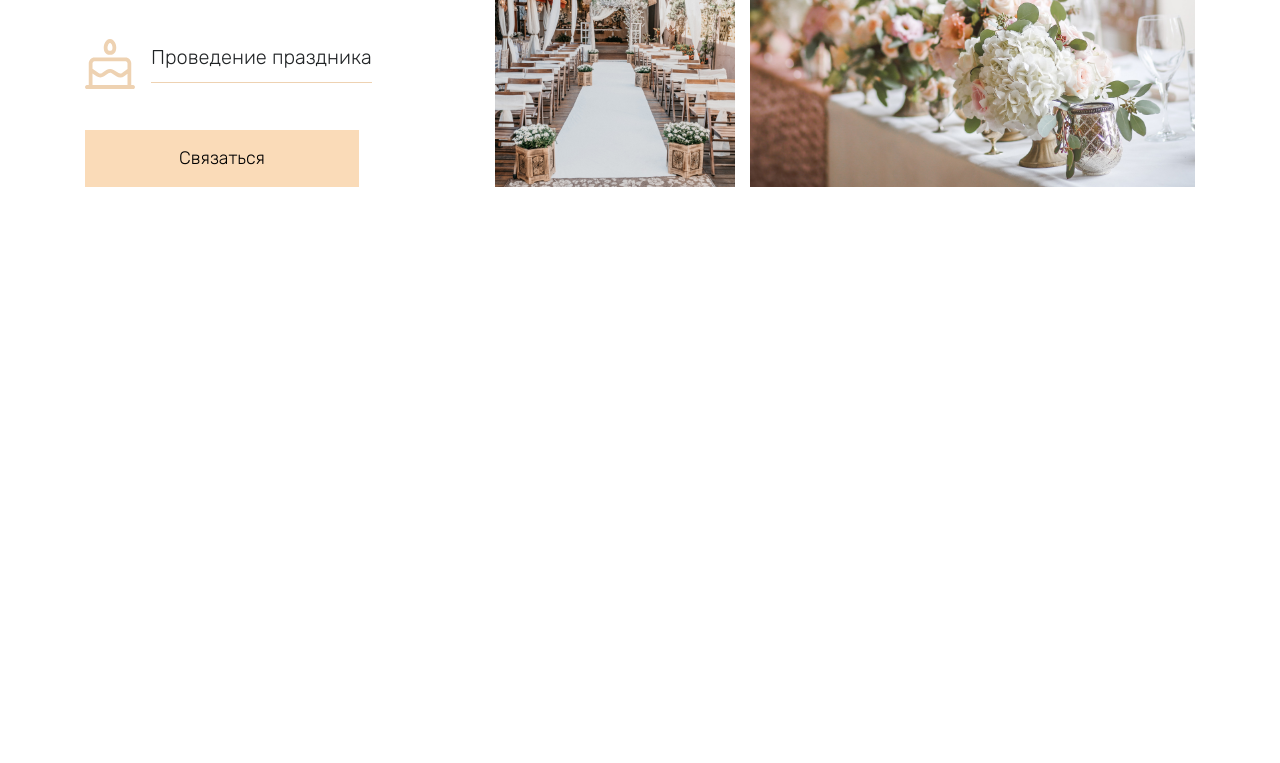
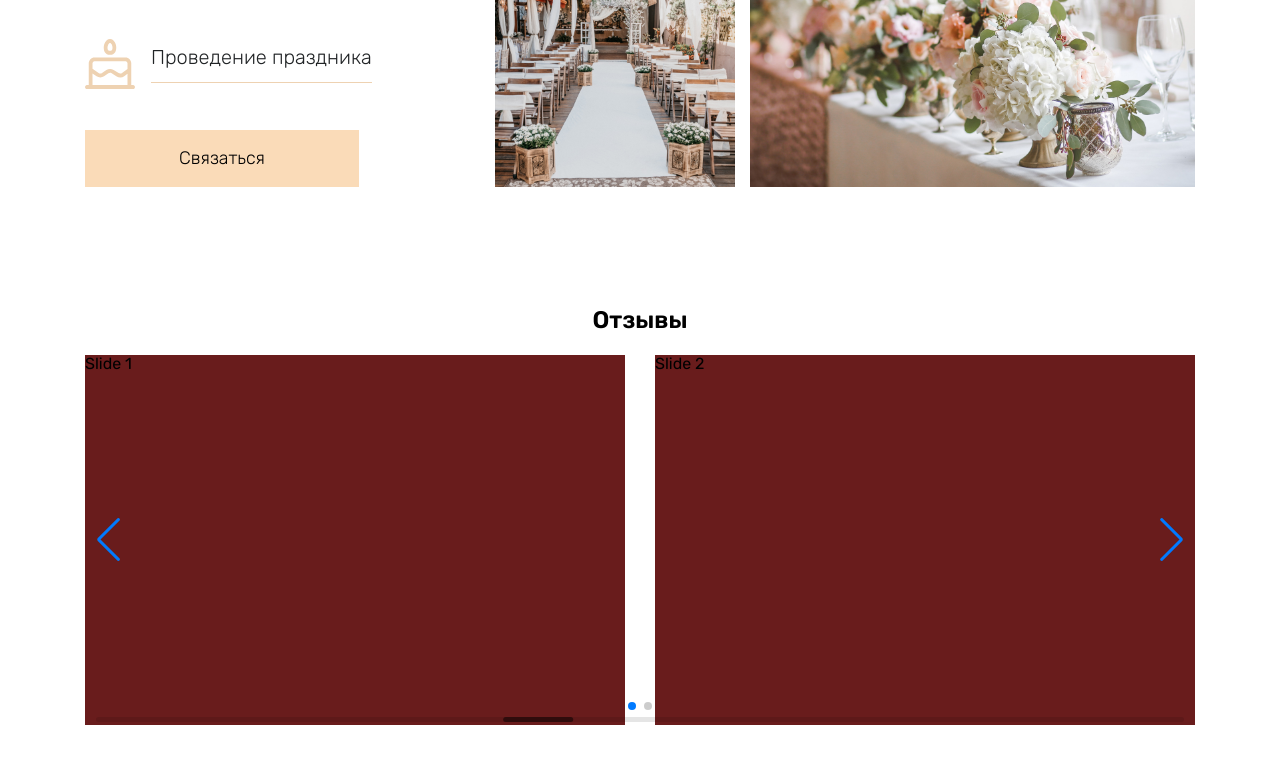
Before and after one commit to toropagka/portfolio, a plain HTML site: page index.html in a window 1280 px wide. Shown: the part 3779-4542 px from the top of the page. Before the commit the page ends 4066 px from the top, so only its background shows below. Drawn offline with nearby package versions, Linux system fonts and the light colour scheme.

Commit message:
попытка в слайдер

```diff
--- a/index.html
+++ b/index.html
@@ -8,6 +8,7 @@
   <title>Olga Mozhaytseva</title>
   <link rel="stylesheet" href="styles/normalize.min.css">
   <link rel="stylesheet" href="styles/styles.css">
+  <link rel="stylesheet" href="https://cdn.jsdelivr.net/npm/swiper@8/swiper-bundle.min.css" />
 </head>
 
 <body>
@@ -165,14 +166,35 @@
     </div>
   </section>
 
+  <section class="reviews">
+    <h2 class="reviews__text">Отзывы</h2>
+    <!-- Slider main container -->
+    <div class="swiper">
+      <!-- Additional required wrapper -->
+      <div class="swiper-wrapper">
+        <!-- Slides -->
+        <div class="swiper-slide">Slide 1</div>
+        <div class="swiper-slide">Slide 2</div>
+        <div class="swiper-slide">Slide 3</div>
+        ...
+      </div>
+      <!-- If we need pagination -->
+      <div class="swiper-pagination"></div>
+
+      <!-- If we need navigation buttons -->
+      <div class="swiper-button-prev"></div>
+      <div class="swiper-button-next"></div>
+
+      <!-- If we need scrollbar -->
+      <div class="swiper-scrollbar"></div>
+    </div>
 
 
 
 
 
 
-
-
+  </section>
 
 
 
@@ -224,7 +246,10 @@
       </div>
     </div>
   </div>
-  <script src="./js/main.js"></script>
+  <script type="module" src="./js/main.js"></script>
+  <script src="https://cdn.jsdelivr.net/npm/swiper@8/swiper-bundle.min.js"></script>
+
+
 </body>
 
 </html>
--- a/js/main.js
+++ b/js/main.js
@@ -1,4 +1,6 @@
 "use strict";
+
+import Swiper from "https://cdn.jsdelivr.net/npm/swiper@8/swiper-bundle.esm.browser.min.js";
 
 const popUpRemove = document.querySelector(".pop-up__remove");
 const hiddenCard = document.querySelector(".hidden-card");
@@ -28,3 +30,33 @@ benefitsBlock.forEach((element, index) => {
     benefitsBlockNumber[index].style.color = "rgba(255, 255, 255, 0.3)";
   };
 });
+
+const swiper = new Swiper(".swiper", {
+  // Optional parameters
+  direction: "horizontal",
+  loop: true,
+  slidesPerView: 2,
+  slidesPerGroup: 2,
+  spaceBetween: 30,
+  // If we need pagination
+  pagination: {
+    el: ".swiper-pagination",
+  },
+
+  // Navigation arrows
+  navigation: {
+    nextEl: ".swiper-button-next",
+    prevEl: ".swiper-button-prev",
+  },
+
+  // And if we need scrollbar
+  scrollbar: {
+    el: ".swiper-scrollbar",
+    dragSize: 70,
+    snapOnRelease: true,
+  },
+  keyboard: {
+    enabled: true,
+    onlyInViewport: true,
+  },
+});
--- a/styles/styles.css
+++ b/styles/styles.css
@@ -342,10 +342,6 @@ h1 {
   border-bottom: 1px solid #eed2b2;
   padding-bottom: 13px;
 }
-.button {
-}
-.stages__button {
-}
 
 .stages__photos {
   display: flex;
@@ -366,6 +362,34 @@ h1 {
 }
 
 /* конец стилей для секции "Этапы работы" */
+
+/* стили для секции "Отзывы" */
+.reviews {
+  margin-bottom: 100px;
+  display: flex;
+  flex-direction: column;
+  align-items: center;
+}
+.reviews__text {
+}
+.swiper {
+  width: 1110px;
+  height: 370px;
+}
+.swiper-wrapper {
+  width: 920px;
+  display: flex;
+  justify-content: space-between;
+}
+.swiper-slide {
+  background-color: rgb(105, 28, 28);
+  width: 445px;
+  height: 230px;
+}
+.swiper-button-next {
+  right: 105px;
+}
+/* конец стилей для секции "Отзывы" */
 
 /*стили для всплывающей карточки*/
 .overlay-container {
```
